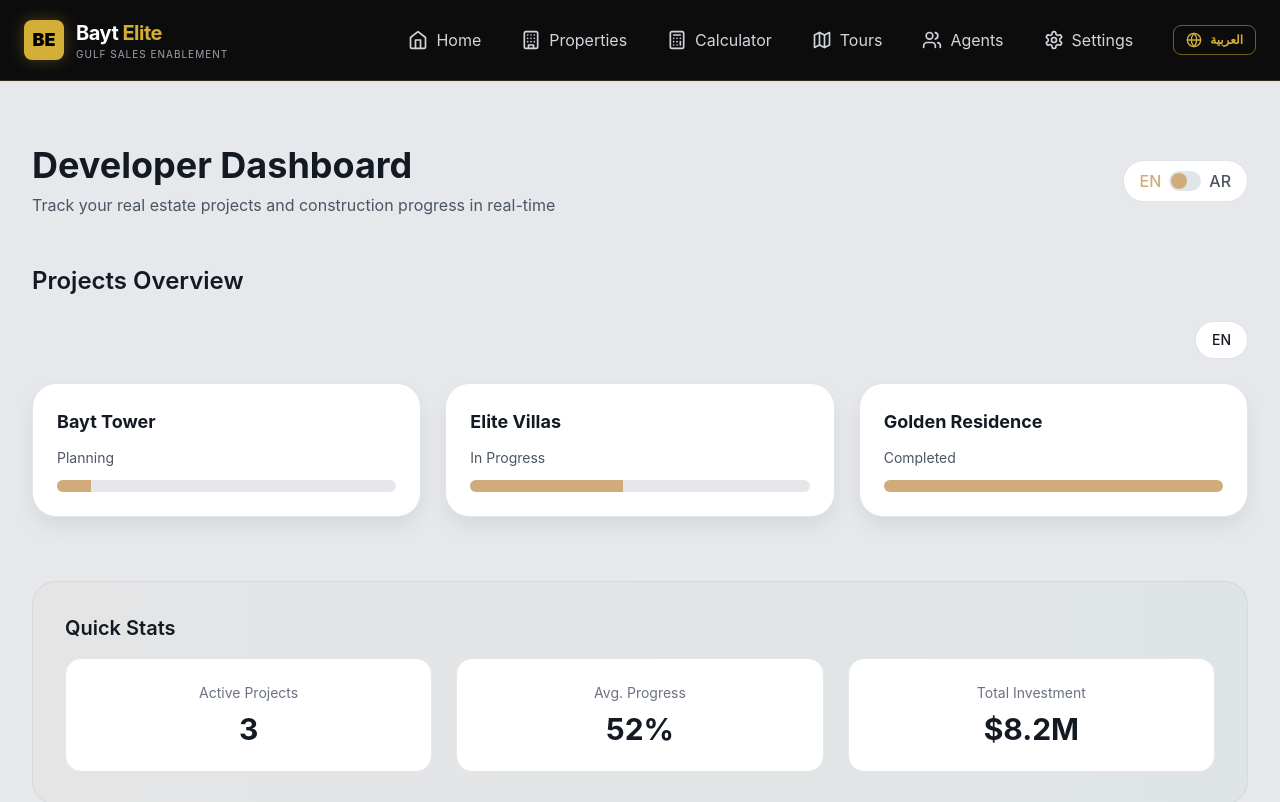
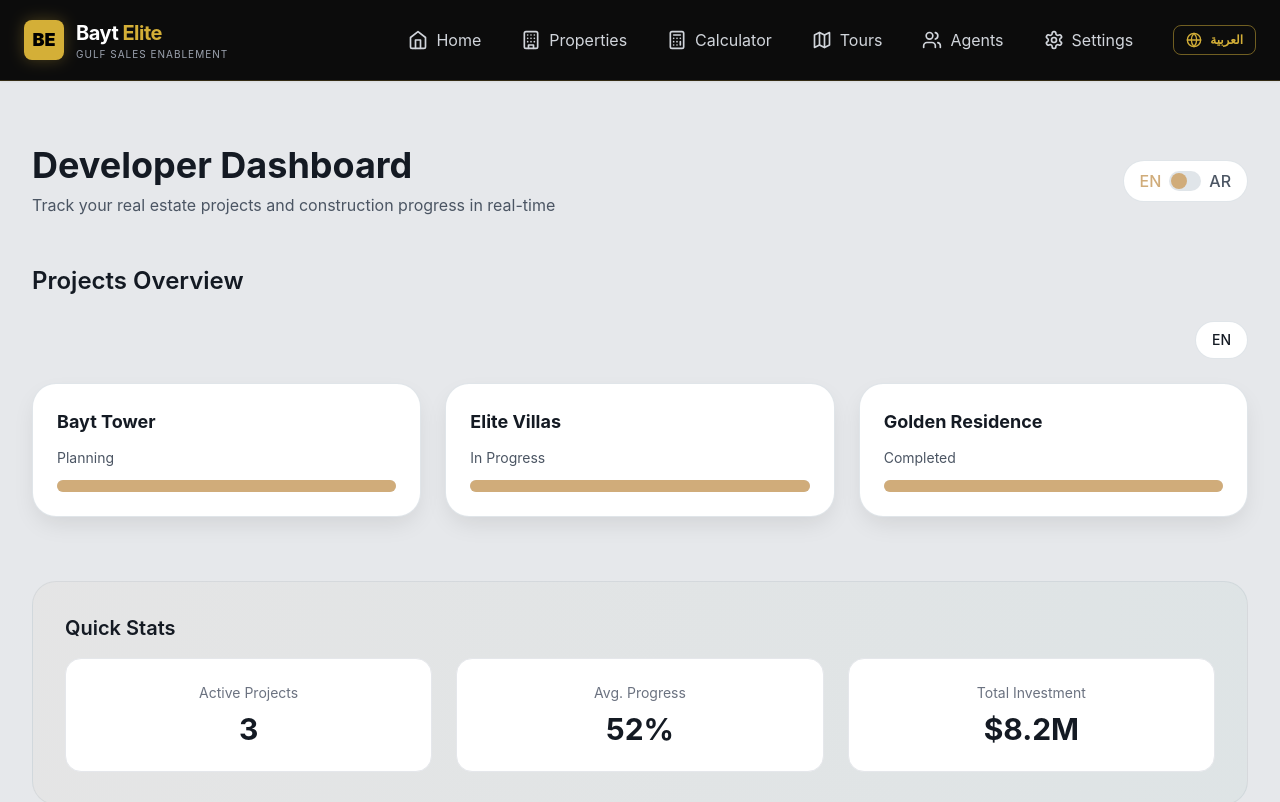
Before and after one commit to fazetdev/baytelitet, a Next.js app: page /developer in a window 1280 px wide. Shown: the top 802 px of the page. Built offline with nearby package versions, Linux system fonts and the light colour scheme.

Commit message:
fix: add proper ProgressBar props to fix TypeScript error

```diff
--- a/app/home/components/project-tracker/ProgressBar.tsx
+++ b/app/home/components/project-tracker/ProgressBar.tsx
@@ -1,15 +1,15 @@
 'use client';
 
 interface ProgressBarProps {
-  percentage: number;
+  progress: number; // percentage 0-100
 }
 
-export default function ProgressBar({ percentage }: ProgressBarProps) {
+export default function ProgressBar({ progress }: ProgressBarProps) {
   return (
-    <div className="w-full bg-gray-200 rounded-full h-3 overflow-hidden">
+    <div className="w-full bg-gray-200 rounded-full h-3">
       <div
-        className="h-full bg-bayt-warm transition-all duration-500"
-        style={{ width: `${Math.min(Math.max(percentage, 0), 100)}%` }}
+        className="bg-bayt-warm h-3 rounded-full transition-all duration-300"
+        style={{ width: `${progress}%` }}
       />
     </div>
   );
```
